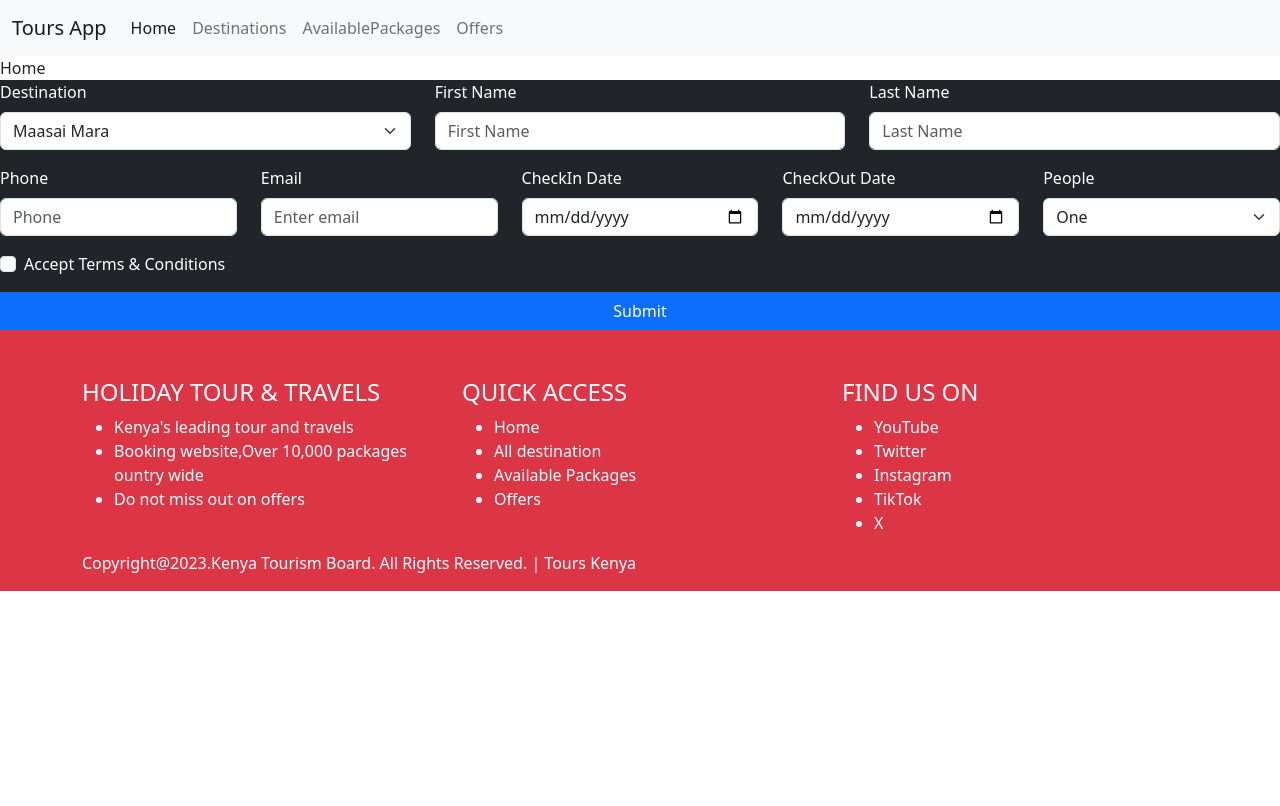
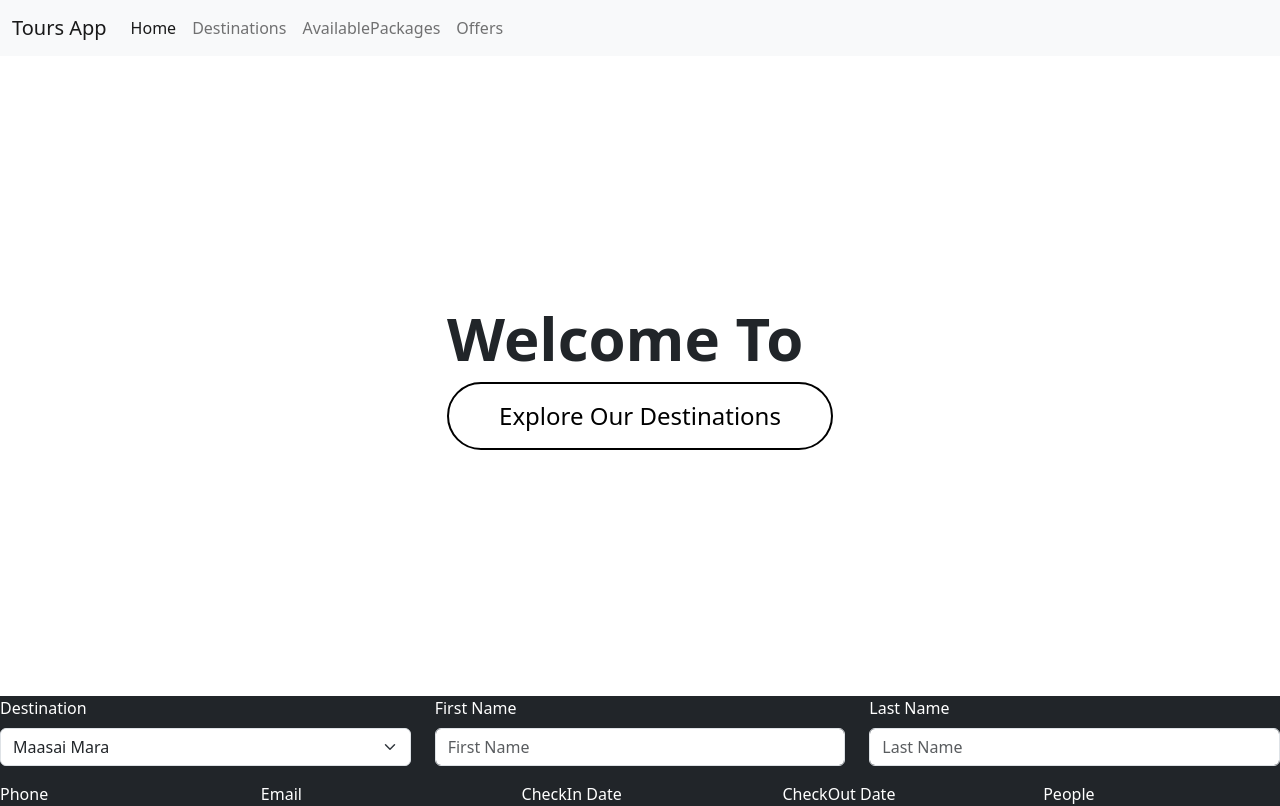
Before and after one commit to wahitom/phase-2-tour-project, a React (Create React App) app: page / in a window 1280 px wide. Shown: the top 806 px of the page. Built offline with nearby package versions, Linux system fonts and the light colour scheme; data requests are answered from the project's data file.

Commit message:
home page

```diff
--- /dev/null
+++ b/src/components/Home.css
@@ -0,0 +1,34 @@
+*{
+    margin: 0;
+    padding: 0;
+}
+.homepage{
+    height: 80vh;
+    display: flex;
+    align-items: center;
+    justify-content: center;
+   /*  background: url('https://theworldpursuit.com/wp-content/uploads/2019/01/Africa-Travel-Tips.jpg'); */
+    width: 100%;
+}
+img{
+    height: 78vh;
+    position: absolute;
+}
+.content{
+    align-items: center;
+
+}
+.content h1{
+    font-size: 60px;
+    font-weight: 600;
+}
+.Link{
+    display: inline-block;
+    text-decoration: none;
+    font-size: 24px;
+    color: #000000;
+    border: 2px solid #000000;
+    padding: 14px 50px;
+    border-radius: 50px;
+    margin-top: 60;
+}
--- a/src/components/Home.jsx
+++ b/src/components/Home.jsx
@@ -1,10 +1,17 @@
-import React from 'react'
-
-
+import "./Home.css";
+import { NavLink } from "react-router-dom";
 function Home() {
   return (
-  <div>Home</div>
-  )
+    <div className="homepage">
+
+      <div className="content">
+        <h1>Welcome To</h1>
+        <NavLink className="Link" to="/destination">
+                  Explore Our Destinations
+                </NavLink>
+      </div>
+    </div>
+ )
 }
 
 export default Home
```
